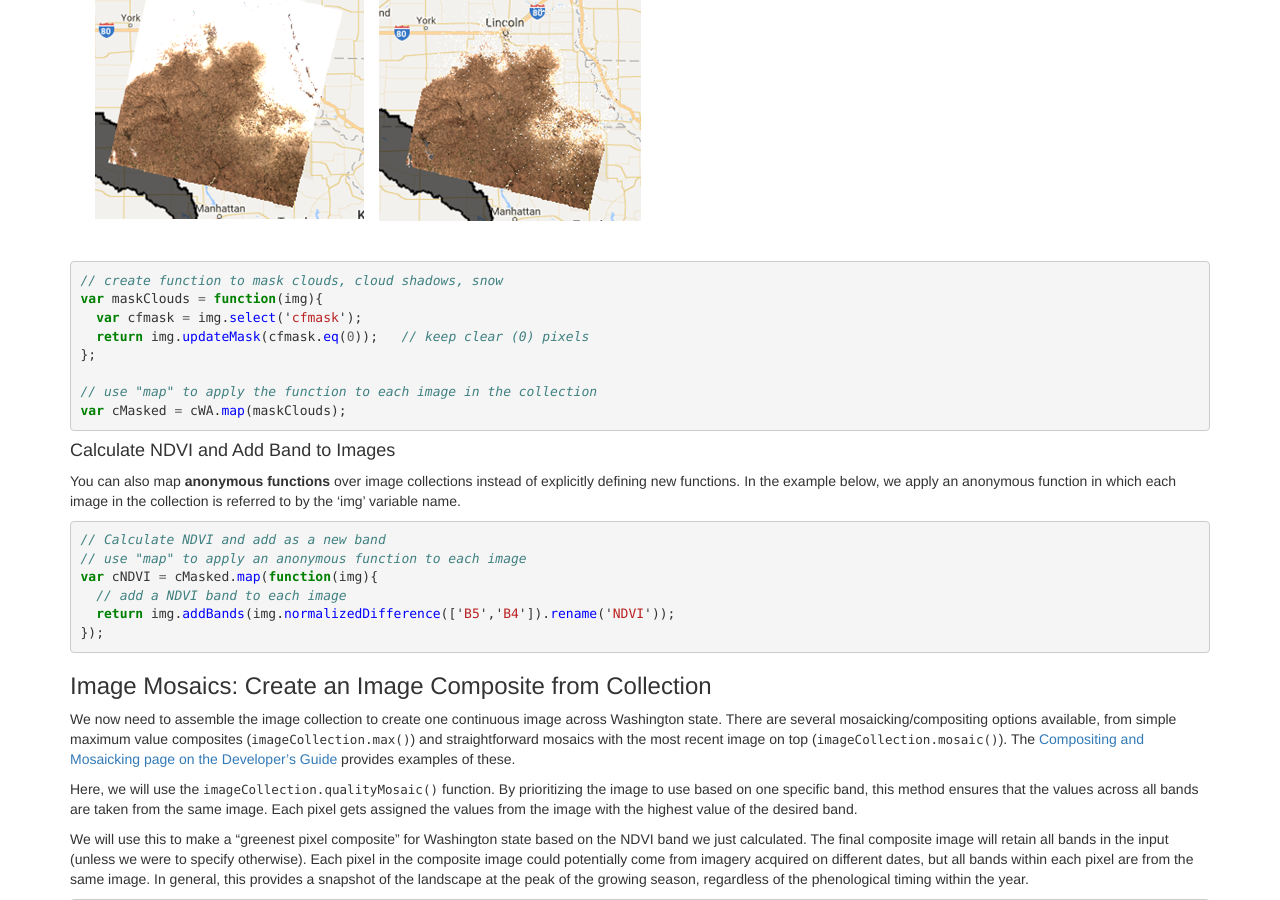
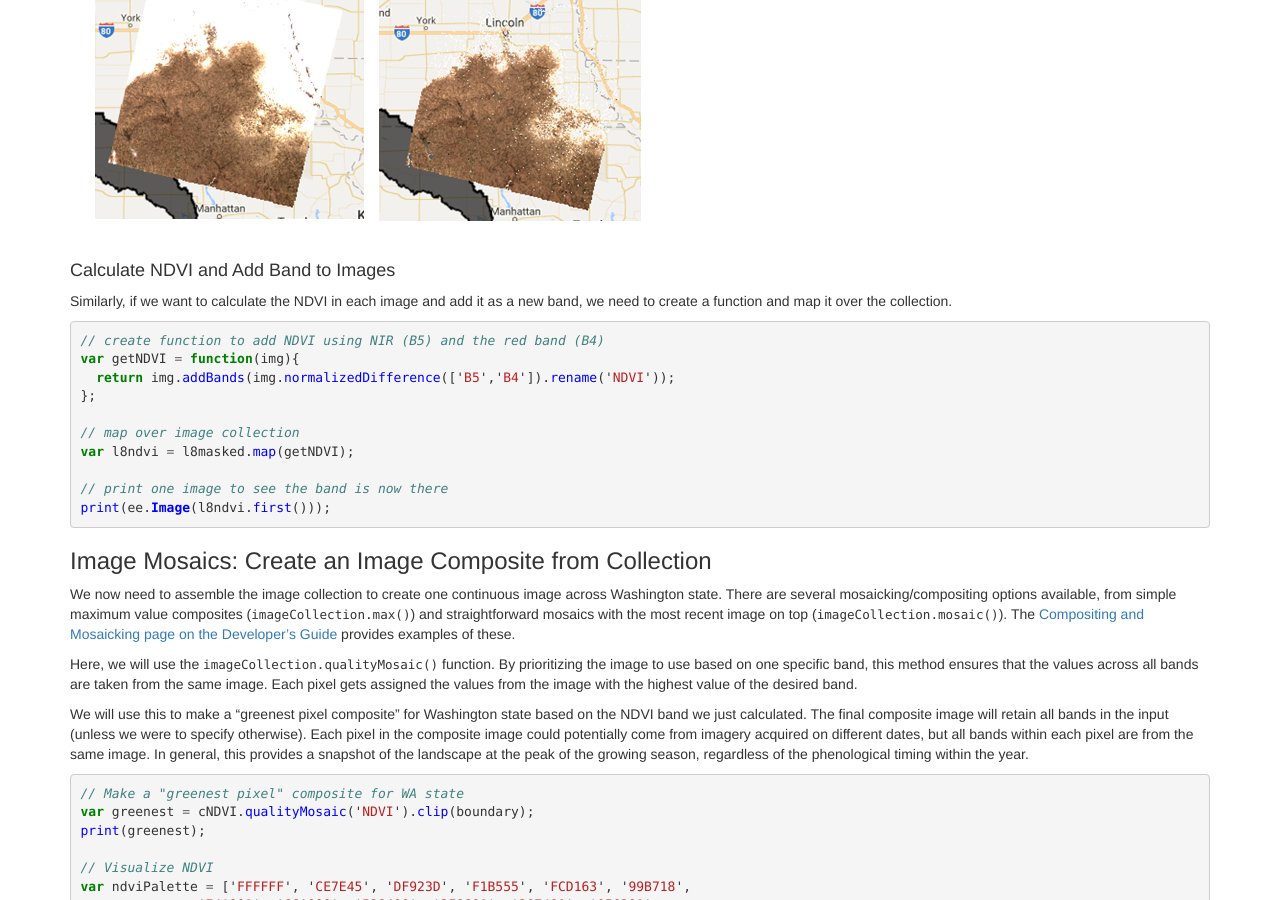
Before and after one commit to geohackweek/GoogleEarthEngine, a Jekyll site: the page built from _episodes/03-load-imagery.md, in a window 1280 px wide and 900 px high, scrolled down 4809 px. Built offline with Jekyll 4.4.1, drawn with Linux system fonts in a browser that asks for light colours.

Commit message:
updates through ndvi

```diff
--- a/_episodes/03-load-imagery.md
+++ b/_episodes/03-load-imagery.md
@@ -148,30 +148,20 @@ Map.addLayer(ee.Image(l8collection.first()), visParams, 'original')
 <img src="../fig/03_masked.png" border = "10">
 <br><br>
 
-
-
+#### Calculate NDVI and Add Band to Images
+Similarly, if we want to calculate the NDVI in each image and add it as a new band, we need to create a function and map it over the collection.
 
 {% highlight javascript %}
-// create function to mask clouds, cloud shadows, snow
-var maskClouds = function(img){
-  var cfmask = img.select('cfmask');
-  return img.updateMask(cfmask.eq(0));   // keep clear (0) pixels
+// create function to add NDVI using NIR (B5) and the red band (B4)
+var getNDVI = function(img){
+  return img.addBands(img.normalizedDifference(['B5','B4']).rename('NDVI'));
 };
 
-// use "map" to apply the function to each image in the collection
-var cMasked = cWA.map(maskClouds);
-{% endhighlight %}
+// map over image collection
+var l8ndvi = l8masked.map(getNDVI);
 
-#### Calculate NDVI and Add Band to Images
-You can also map **anonymous functions** over image collections instead of explicitly defining new functions. In the example below, we apply an anonymous function in which each image in the collection is referred to by the 'img' variable name.
-
-{% highlight javascript %}
-// Calculate NDVI and add as a new band
-// use "map" to apply an anonymous function to each image
-var cNDVI = cMasked.map(function(img){
-  // add a NDVI band to each image
-  return img.addBands(img.normalizedDifference(['B5','B4']).rename('NDVI'));
-});
+// print one image to see the band is now there
+print(ee.Image(l8ndvi.first()));
 {% endhighlight %}
 
 ### Image Mosaics: Create an Image Composite from Collection
```
